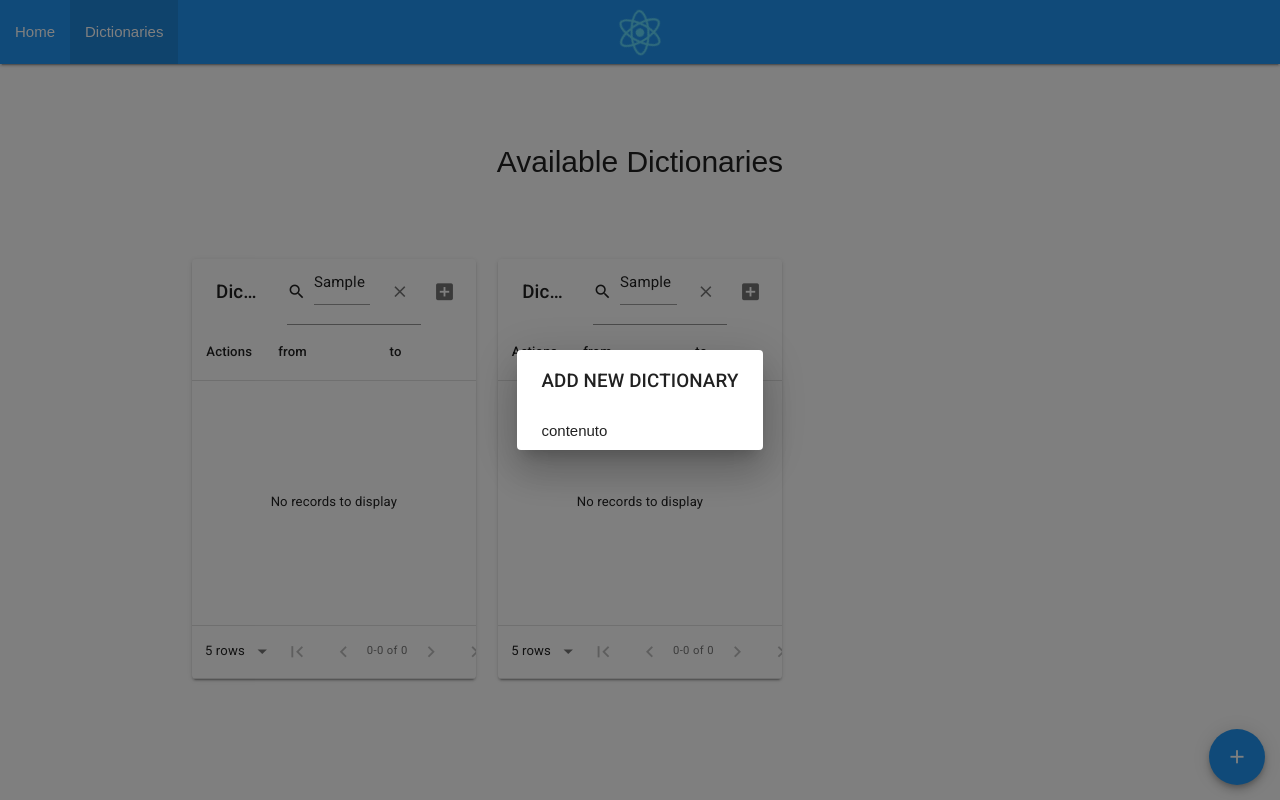
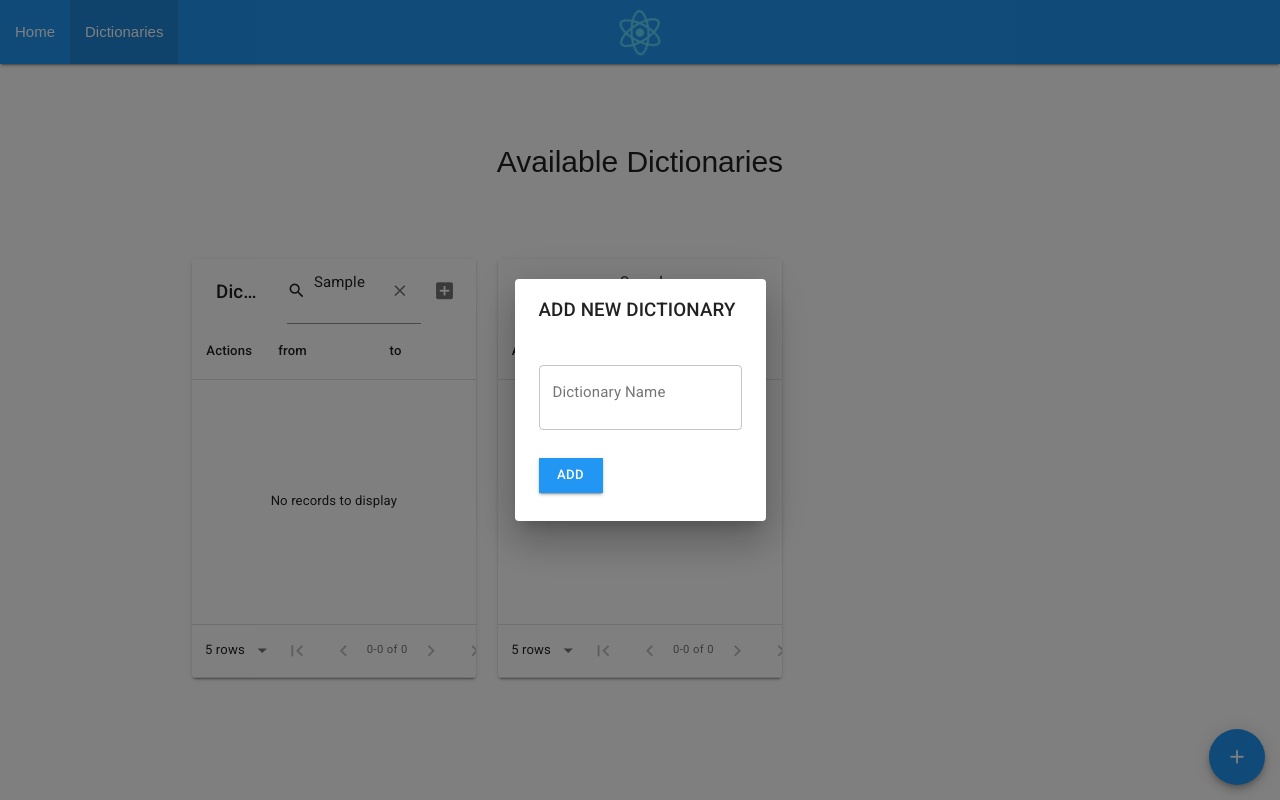
Before and after one commit to albertopiras/react-products-dictionary, a React (Create React App) app: page /dictionaries in a window 1280 px wide. Both pictures are taken after typing "Sample", "Sample" into the empty fields and a click on the button "add_icon". Built offline with nearby package versions, Linux system fonts and the light colour scheme.

Commit message:
add control on add dictionary + minor updates

```diff
--- a/src/App.scss
+++ b/src/App.scss
@@ -57,7 +57,7 @@ button.MuiButton-root:focus{
 
 /* --------  Add  ---------- */
 
-.MuiButtonBase-root.primary-btn, .primary-btn, button.MuiButton-root.primary-btn:focus{
+.MuiButtonBase-root.primary-btn, .primary-btn, button.MuiButton-root.primary-btn:focus, button.MuiFab-primary:hover{
     background: $base-color;
     color: #ffffff;
 }
@@ -130,3 +130,11 @@ button.MuiButton-root:focus{
   color: #797979;
   font-size: 1.5rem;
 }
+
+input[type=text]:not(.browser-default):focus:not([readonly]){
+    border-bottom: none;
+    box-shadow: none;
+}
+input[type=text]:not(.browser-default){
+    border: none;
+}
--- a/src/App.tsx
+++ b/src/App.tsx
@@ -7,16 +7,14 @@ import HomePage from 'components/pages/HomePage';
 import ProductsProvider from 'providers/ProductsProvider';
 import DictionariesPage from 'components/pages/DictionariesPage';
 import ColorDictionariesProvider from './providers/ColorDictionariesProvider';
-
+// import { SnackbarProvider, VariantType, useSnackbar } from 'notistack';
 // const history = createBrowserHistory();
 class App extends PureComponent {
-
-  componentDidMount = () => {
-  };
 
   render() {
 
     return (
+      // <SnackbarProvider maxSnack={3}>
       <ColorDictionariesProvider>
         <ProductsProvider>
           <BrowserRouter>
@@ -36,6 +34,7 @@ class App extends PureComponent {
           </BrowserRouter>
         </ProductsProvider>
       </ColorDictionariesProvider>
+      // </SnackbarProvider>
     );
   }
 }
--- a/src/components/AddDictionary.scss
+++ b/src/components/AddDictionary.scss
@@ -6,3 +6,7 @@
     right: 1rem;
     bottom: 1rem;
   }
+
+input.MuiInputBase-input.MuiOutlinedInput-input{
+    padding: 0 1rem;
+  }
--- a/src/components/AddDictionary.tsx
+++ b/src/components/AddDictionary.tsx
@@ -1,21 +1,24 @@
 import React, { Component, Fragment } from 'react';
 import { ColorDictionariesConsumer } from 'providers/ColorDictionariesProvider';
-import { Fab, Icon } from '@material-ui/core';
+import { Fab, Icon, TextField } from '@material-ui/core';
+import Button from '@material-ui/core/Button';
 import BaseDialog from './dialog/BaseDialog';
 import './AddDictionary.scss';
 
 interface IAddDictionaryParams {
-  onAddDictionary: (newDictionaryName: string) => void
+  onAddDictionary: (newDictionaryName: string) => Promise<any>
 }
 
 interface IComponentState {
   open: boolean;
+  newDictionaryName: string;
 }
 
-class AddDictionary extends Component<IAddDictionaryParams, IComponentState> {
+class AddDictionary extends React.Component<IAddDictionaryParams, IComponentState> {
 
   state: IComponentState = {
     open: false,
+    newDictionaryName: ''
   }
 
   handleClickOpen = () => {
@@ -26,6 +29,17 @@ class AddDictionary extends Component<IAddDictionaryParams, IComponentState> {
     this.setState({ open: false });
   };
 
+  handleOnChage = (event: React.ChangeEvent<HTMLInputElement>) => {
+    this.setState({ newDictionaryName: event.target.value });
+  }
+
+  handleOnSubmit() {
+    this.props.onAddDictionary(this.state.newDictionaryName).then((response)=>{
+      console.log('on success');
+    }, (err)=>{
+      console.log('on error');
+    })
+  }
   render() {
     return (
       <ColorDictionariesConsumer>
@@ -37,14 +51,23 @@ class AddDictionary extends Component<IAddDictionaryParams, IComponentState> {
                 <Icon>add_icon</Icon>
               </Fab>
               <BaseDialog title='add new dictionary' open={this.state.open} onClose={this.handleClose} >
-                <div className="row no-margin">
-                  contenuto
+                <div className="row">
+                  <TextField
+                    label="Dictionary Name"
+                    value={this.state.newDictionaryName}
+                    onChange={this.handleOnChage}
+                    margin="normal"
+                    variant="outlined"
+                  />
+                </div>
+                <div className="row">
+                  <Button variant="contained" onClick={()=>this.handleOnSubmit()} className="primary-btn no-margin">Add</Button>
                 </div>
               </BaseDialog>
             </Fragment>
 
-      )
-    }}
+          )
+        }}
       </ColorDictionariesConsumer>
     );
   }
--- a/src/providers/ColorDictionariesProvider.tsx
+++ b/src/providers/ColorDictionariesProvider.tsx
@@ -1,6 +1,5 @@
 import React, { Component } from 'react'
 import { Dictionary, Message } from 'models/Models';
-import { reject } from 'q';
 
 interface DictionaryState {
     // colors
@@ -12,7 +11,7 @@ interface DictionaryState {
     currentDictionary: string | null;
     getDictionaries: any;
     dictionaries: Dictionary[];
-    createDictionary: (newDictionary: string) => void;
+    createDictionary: (newDictionary: string) => Promise<any>;
     // mutations
     activateDictionary: (newDictionary: string) => void;
     addDictionaryItem: (dictionaryName: string, from: string, to: string) => Promise<any>;
@@ -84,24 +83,24 @@ class ColorDictionariesProvider extends Component {
             this.setState({ currentDictionary: this.state.currentDictionary !== newDictionary ? newDictionary : null })
         },
         createDictionary:(dictionaryName:string)=>{
-            return new Promise(resolve => {
-                setTimeout(() => {
+            return new Promise((resolve,reject) => {
                     let dictionary = this.state.dictionaries.find((dictionary: Dictionary) => dictionary.dictionaryName === dictionaryName) as Dictionary;
-                    if (dictionary) reject(new Message('this dictionary already exists'));
+                    if (dictionary){
+                        return reject('this dictionary already exists');
+                    }
                     const newDictionary:Dictionary = {dictionaryName: dictionaryName, mutations:{}};
                     this.state.dictionaries.push(newDictionary);
                     this.setState({ dictionaries: this.state.dictionaries });
                     resolve(new Message('Dictionary successfully added'));
-                }, 600);
             });
         },
         addDictionaryItem: (dictionaryName: string, from: string, to: string) => {
             console.log('context - adding dictionary mutation ...');
-            return new Promise(resolve => {
+            return new Promise((resolve,reject) => {
                 setTimeout(() => {
                     let dictionary = this.state.dictionaries.find((dictionary: Dictionary) => dictionary.dictionaryName === dictionaryName) as Dictionary;
-                    if (!dictionary) reject(new Message('no dictionary found'));
-                    if (dictionary.mutations[from]) reject(new Message('item already present', true));
+                    if (!dictionary) return reject(new Message('no dictionary found'));
+                    if (dictionary.mutations[from]) return reject(new Message('item already present', true));
                     dictionary.mutations[from] = to;
                     this.setState({ dictionaries: this.state.dictionaries });
                     resolve(new Message('item successfully added'));
@@ -110,10 +109,10 @@ class ColorDictionariesProvider extends Component {
         },
         updateDictionaryItem: (dictionaryName: string, itemkey: string, from: string, to: string) => {
             console.log('context - updating dictionary mutation ...');
-            return new Promise(resolve => {
+            return new Promise((resolve,reject) => {
                 setTimeout(() => {
                     let dictionary = this.state.dictionaries.find((dictionary: Dictionary) => dictionary.dictionaryName === dictionaryName) as Dictionary;
-                    if (!dictionary) reject(new Message('no dictionary found'));
+                    if (!dictionary) return reject(new Message('no dictionary found'));
                     delete dictionary.mutations[itemkey];
                     dictionary.mutations[from] = to;
                     this.setState({ dictionaries: this.state.dictionaries });
@@ -124,10 +123,10 @@ class ColorDictionariesProvider extends Component {
         },
         removeDictionaryItem: (dictionaryName: string, itemkey: string) => {
             console.log('context - removing dictionary item ...');
-            return new Promise(resolve => {
+            return new Promise((resolve,reject) => {
                 setTimeout(() => {
                     let dictionary = this.state.dictionaries.find((dictionary: Dictionary) => dictionary.dictionaryName === dictionaryName) as Dictionary;
-                    if (!dictionary) reject(new Message('no dictionary found'));
+                    if (!dictionary) return reject(new Message('no dictionary found'));
                     delete dictionary.mutations[itemkey];
                     this.setState({ dictionaries: this.state.dictionaries });
                     resolve(new Message('item successfully removed'));
```
Also changed, not shown: src/providers/MessagesProvider.tsx (added, +31 -0 lines).
